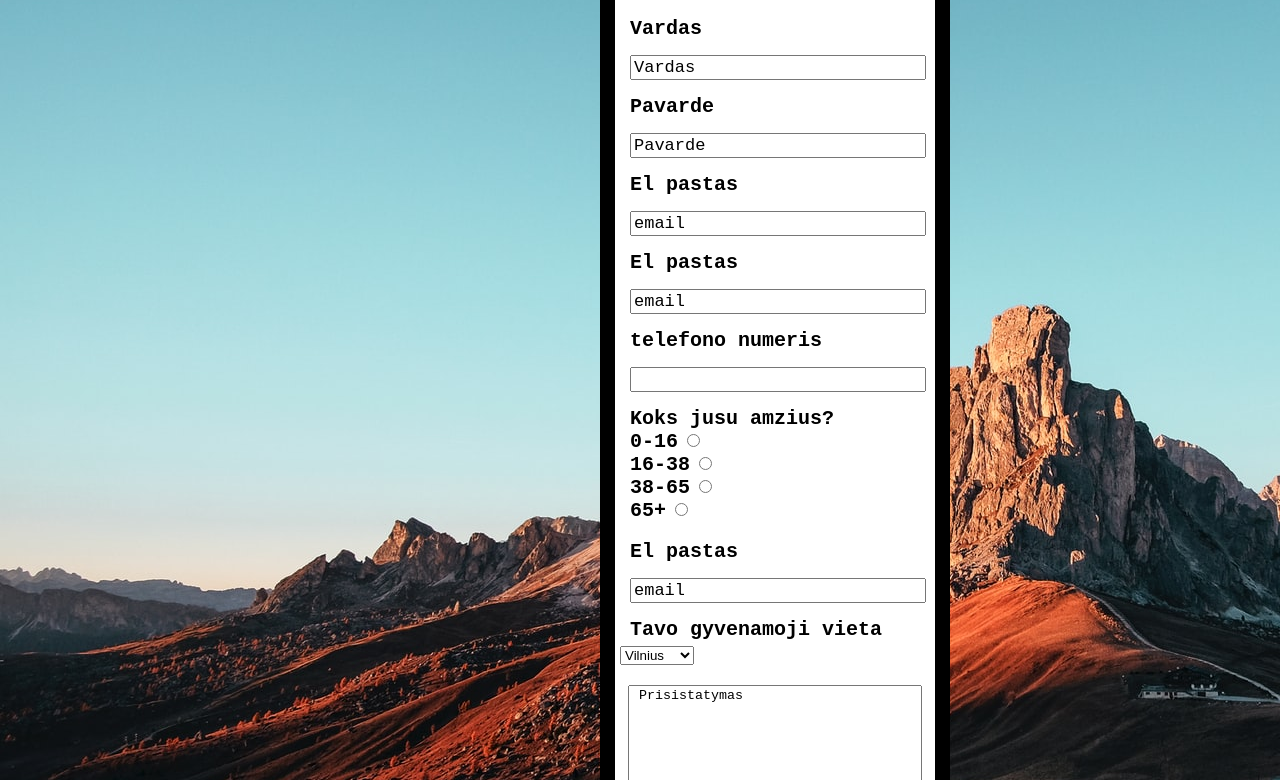
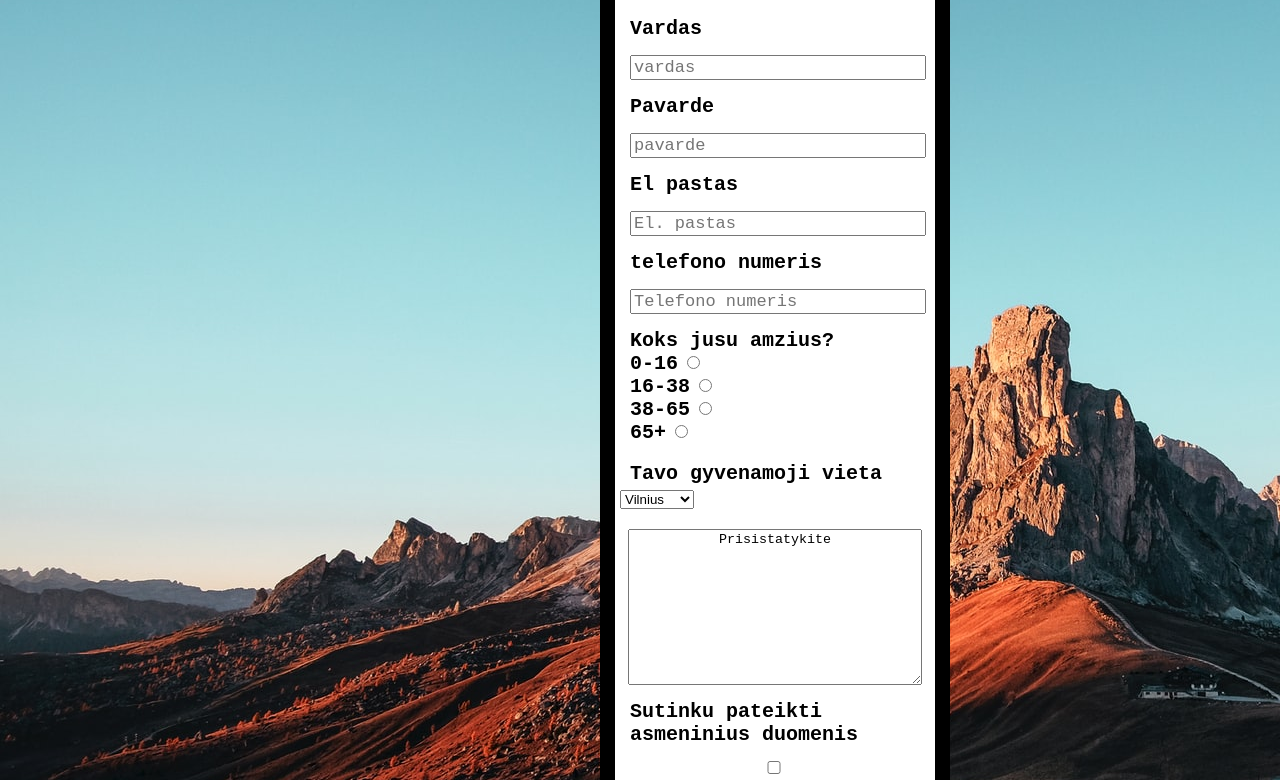
Before and after one commit to kposka/bandymas, a plain HTML site: page forma1.html in a window 1280 px wide. Shown: the part 172-952 px from the top of the page. Drawn offline with Linux system fonts and the light colour scheme.

Commit message:
Add files via upload

```diff
--- a/forma1.html
+++ b/forma1.html
@@ -78,6 +78,15 @@ body {
   font-family:monospace;
 }
 
+
+.klausimynas input[type="checkbox"]{
+  width:90%;
+  display: block;
+  margin:15px;
+  font-size:10px;
+  font-family:monospace;
+}
+
 .klausimynas label{
   display:inline-block;
   margin:0 0 0 15px;
@@ -99,6 +108,7 @@ body {
   width:90%;
   display:block;
   margin:15px auto;
+  text-align: center;
 }
 
 .klausimynas select{
@@ -122,6 +132,8 @@ body {
   font-family: monospace;
   font-weight: bold;
 }
+
+
 </style>
 </head>
 <body>
@@ -136,19 +148,16 @@ body {
         <form method="get" action="aciu.html">
           <h1> Klausimynas </h2>
           <label for="vardas"> Vardas </label>
-          <input  type="text" name="Vardas" value="Vardas">
+          <input  type="text" id="Vardas" placeholder="vardas">
 
           <label for="pavarde"> Pavarde </label>
-          <input  type="text" name="Pavarde" value="Pavarde">
+          <input  type="text" id="Pavarde" placeholder="pavarde">
 
           <label for="Email"> El pastas </label>
-          <input type="email" name="email" value="email">
-
-          <label for="Email"> El pastas </label>
-          <input type="email" name="email" value="email">
+          <input type="email" id="email" placeholder="El. pastas">
 
           <label for="phonenumber"> telefono numeris </label>
-          <input type="number" name="phonenumber" value="phonenumber">
+          <input type="number" id="phonenumber" placeholder="Telefono numeris">
 
           <p> Koks jusu amzius? </p><br>
 
@@ -161,8 +170,6 @@ body {
           <label for="age4"> 65+ </label>
           <input type="radio" name="amzius" id="age4" value="65+"><br><br>
 
-          <label for="Email"> El pastas </label>
-          <input type="email" name="email" value="email">
 
           <label for="miestas"> Tavo gyvenamoji vieta </label>
             <select name="miestas">
@@ -172,7 +179,13 @@ body {
               <option value="Siauliai">Siauliai</option>
               <option value="Trakai"> Trakai </option>
             </select>
-            <textarea  name="bio" cols="20" rows="10"> Prisistatymas </textarea>
+
+            <textarea  name="bio" cols="20" rows="10" > Prisistatykite </textarea>
+
+            <label for="privatumopolitika"> Sutinku pateikti asmeninius duomenis</label>
+            <input type="checkbox" id="privatumopolitika" value="checkbox" required>
+
+
         <button type="submit"> Pateikti </button>
       </form>
     </div>
```
